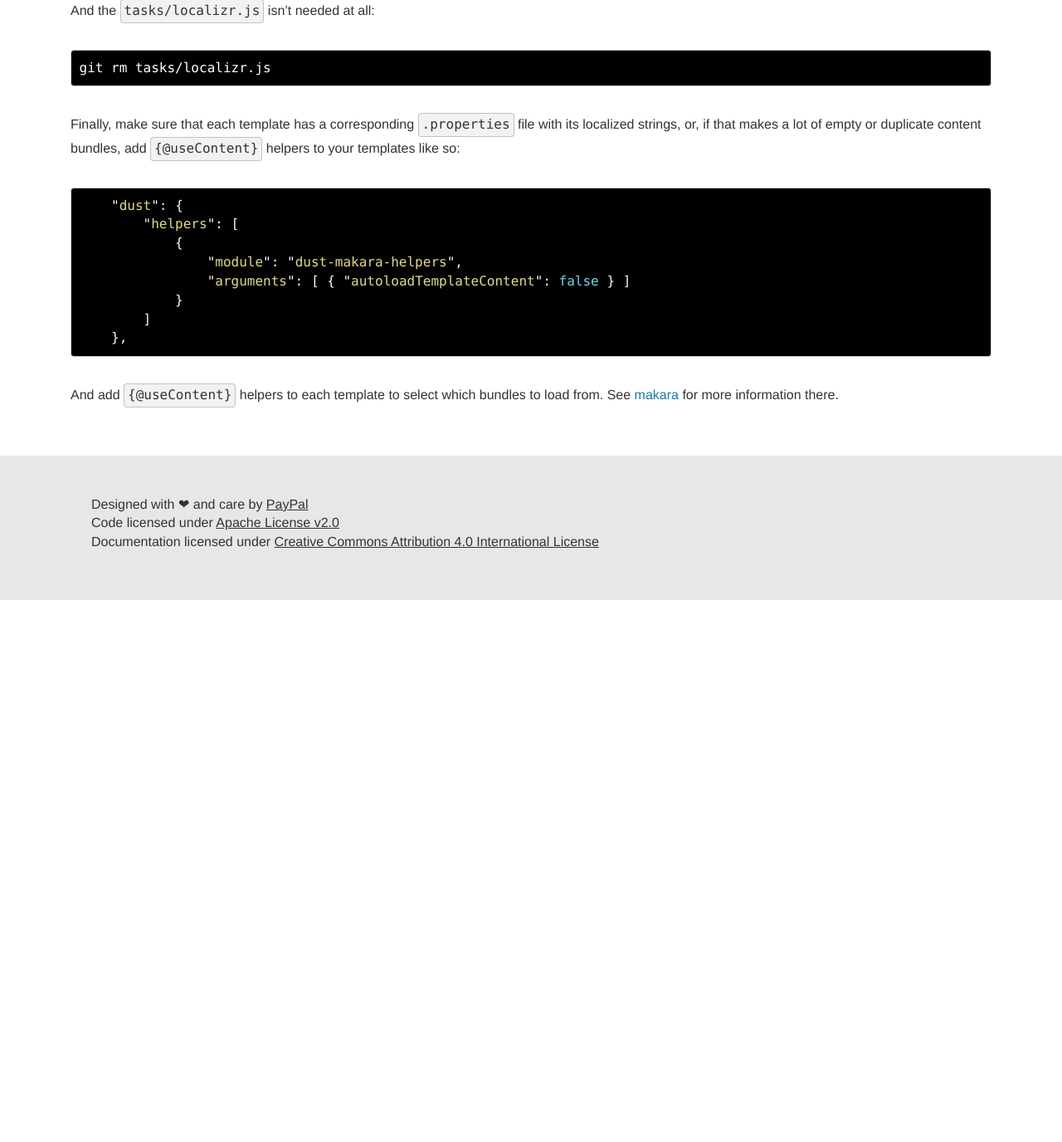
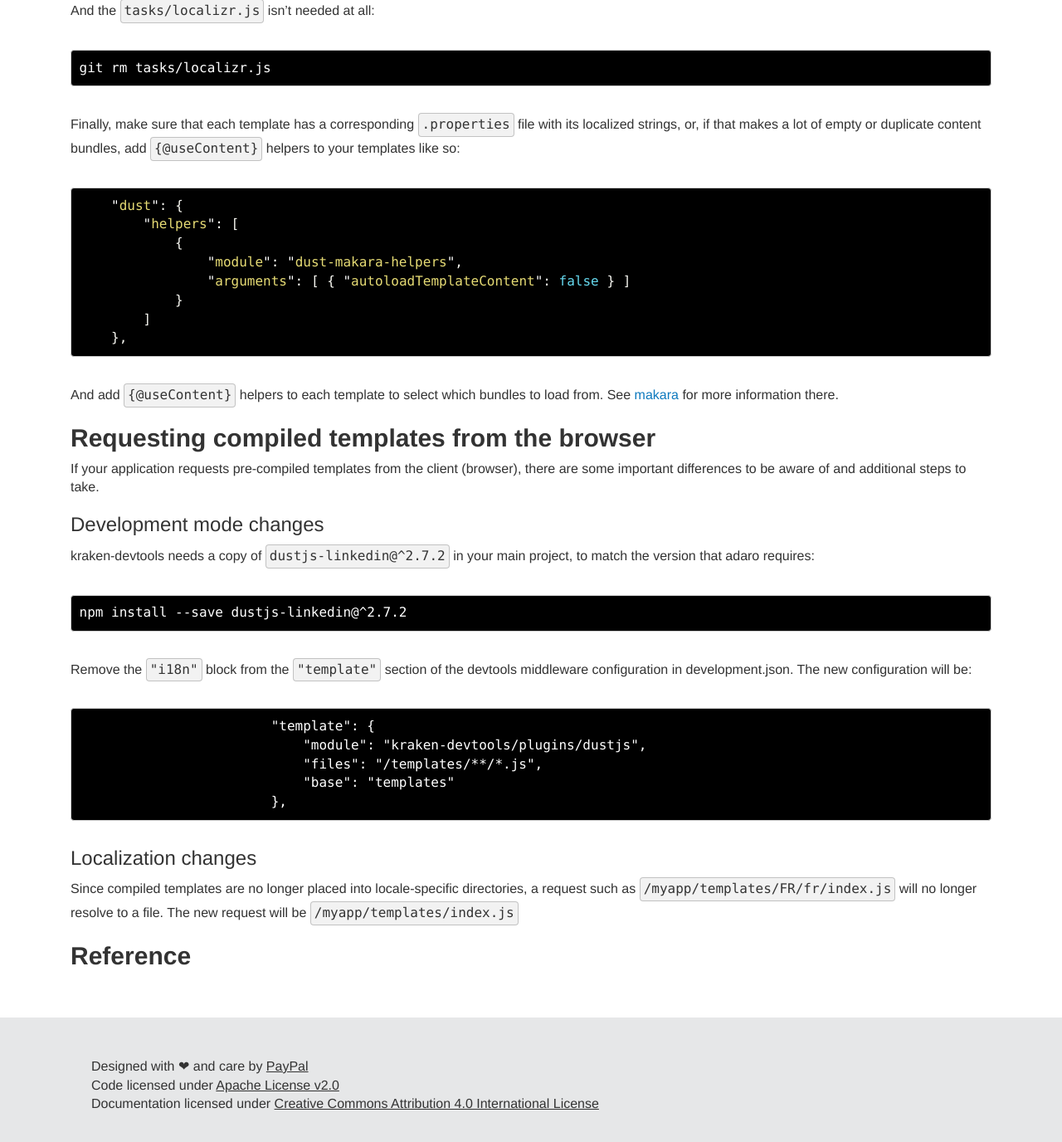
Before and after one commit to krakenjs/krakenjs.github.io, a Jekyll site: the page built from _posts/2015-07-09-upgrading-makara.md, in a window 1280 px wide and 1400 px high, scrolled down 4055 px. Shown: the top 1376 px of the window at 83% size. Built offline with Jekyll 4.4.1, drawn with Linux system fonts in a browser that asks for light colours; Markdown is read by kramdown in place of the engine named in the settings; before the commit the page ends 4778 px from its top, so only the background shows below that.

Commit message:
make allowance for changes to compiled templates and the use case where they are loaded in the browser

````diff
--- a/_posts/2015-07-09-upgrading-makara.md
+++ b/_posts/2015-07-09-upgrading-makara.md
@@ -169,6 +169,37 @@ Finally, make sure that each template has a corresponding `.properties` file wit
 
 And add `{@useContent}` helpers to each template to select which bundles to load from. See [makara] for more information there.
 
+## Requesting compiled templates from the browser
+
+If your application requests pre-compiled templates from the client (browser), there are some important differences to be aware of
+and additional steps to take.
+
+### Development mode changes
+
+kraken-devtools needs a copy of `dustjs-linkedin@^2.7.2` in your main project, to match the version that adaro requires:
+
+```
+npm install --save dustjs-linkedin@^2.7.2
+```
+
+Remove the `"i18n"` block from the `"template"` section of the devtools middleware configuration in development.json. The new
+configuration will be:
+
+```
+                        "template": {
+                            "module": "kraken-devtools/plugins/dustjs",
+                            "files": "/templates/**/*.js",
+                            "base": "templates"
+                        },
+```
+
+### Localization changes
+
+Since compiled templates are no longer placed into locale-specific directories, a request such as `/myapp/templates/FR/fr/index.js`
+will no longer resolve to a file. The new request will be `/myapp/templates/index.js`
+
+## Reference
+
 [makara]: http://krakenjs.com/makara
 [adaro]: http://krakenjs.com/adaro
 [engine-munger]: https://github.com/krakenjs/engine-munger
````
